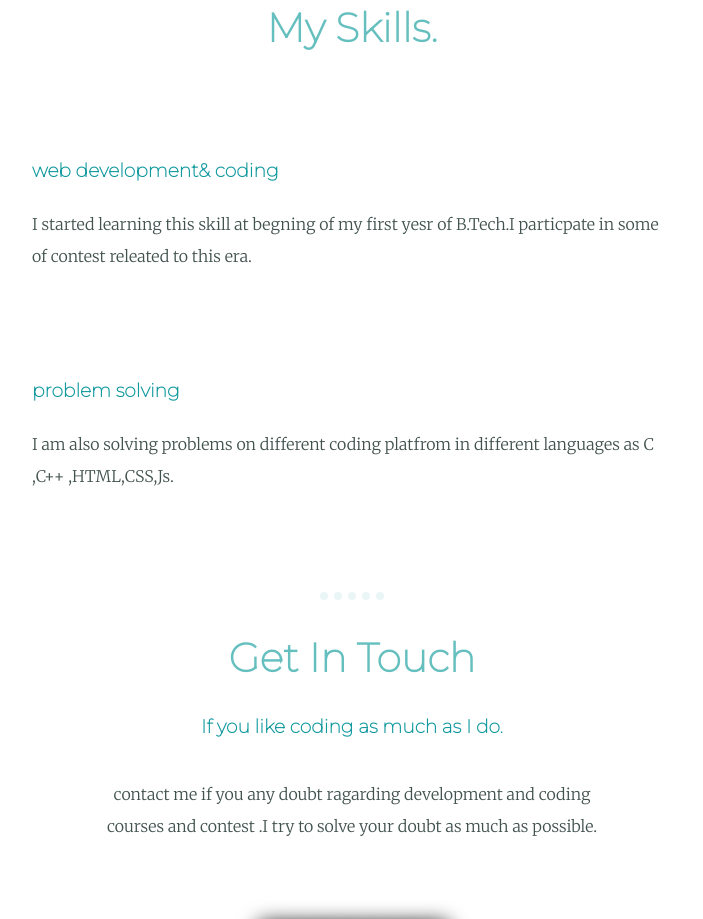
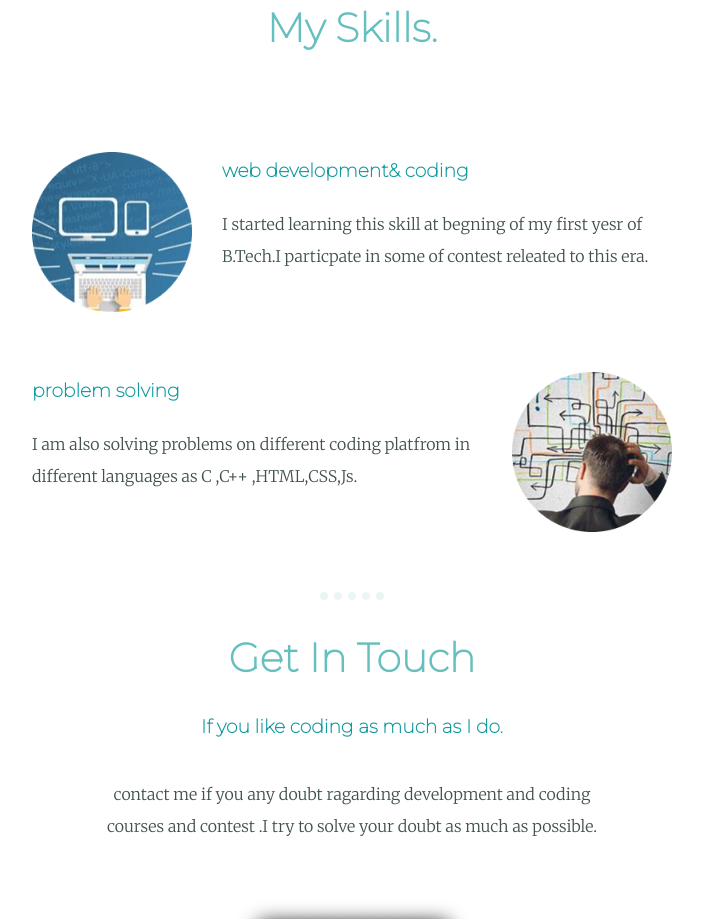
Before and after one commit to Patidardeepak1/intro, a plain HTML site: page index.html in a window 1280 px wide. Shown: the part 1391-2310 px from the top of the page, without its empty margins (288-991 px from the left). Drawn offline with Linux system fonts and the light colour scheme.

Commit message:
Update index.html

```diff
--- a/index.html
+++ b/index.html
@@ -57,13 +57,13 @@
     <div class="skills">
       <h2>My Skills.</h2>
       <div class="skill-row">
-        <img class="code-image" src="images/coding-modified.png" alt="">
+        <img class="code-image" src="coding-modified.png" alt="">
         <h3>web development& coding</h3>
         <p>I started learning this skill at begning of my first yesr of B.Tech.I particpate in some of contest releated
           to this era.</p>
       </div>
       <div class="skill-row">
-        <img class="problem-image" src="images/problem-modified.png" alt="">
+        <img class="problem-image" src="problem-modified.png" alt="">
         <h3>problem solving</h3>
         <p>I am also solving problems on different coding platfrom in different languages as C ,C++ ,HTML,CSS,Js.</p>
       </div>
```
